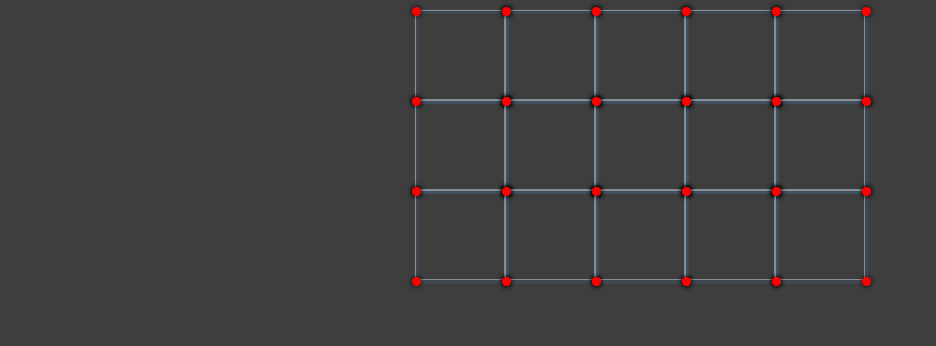
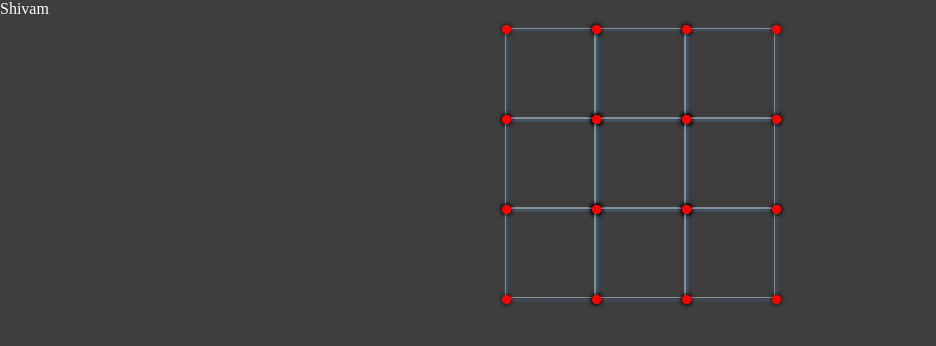
Before and after one commit to EyeZen/PropertyHadap, a React (Vite) app: page / in a window 1280 px wide. Shown: the top 346 px of the page, without its empty margins (0-936 px from the left). Built offline with nearby package versions, Linux system fonts and the light colour scheme.

Commit message:
Game rules added

```diff
--- /dev/null
+++ b/src/App.jsx
@@ -0,0 +1,32 @@
+import React, { useState } from 'react'
+import GameBoard from './components/GameBoard/GameBoard'
+
+function App() {
+    const [players, setPlayers] = useState([
+        {
+            alias: "Shivam"
+        },
+        {
+            alias: "Raanu"
+        }
+    ]);
+
+    const nextTurnProvider = (prevTurn, tileState) => {
+        if(tileState.acquired) {
+            return prevTurn;
+        }
+        return (prevTurn + 1) % players.length;
+    }
+
+    return (
+        <div className="container">
+            <div></div>
+            <GameBoard rows={3} columns={3}
+                playersState={players}
+                nextTurn={nextTurnProvider}
+            />
+        </div>
+    )
+}
+
+export default App
--- a/src/components/GameBoard/GameBoard.jsx
+++ b/src/components/GameBoard/GameBoard.jsx
@@ -13,54 +13,90 @@ import Tile, { EdgeType } from '../Tile/Tile.jsx';
 //   ]
 // ];
 
-function GameBoard({ rows=3, columns=5 }) {
+// const players = [
+//   {
+//     alias: "",
+//   }
+// ];
+
+// TODO: move rows, columns and tilemap into boardState
+function GameBoard({ rows, columns, playersState, boardState, onBoardStateChange }) {
   const [tilemap, setTilemap] = useState([]);
+  const [turn, setTurn] = useState(0);
+  const [gameOver, setGameOver] = useState(false);
+  const [players, setPlayers] = useState(playersState);
 
-  const updatedTileSelected = (tilePosition, edgeType) => {
+  if(!players || players.length <= 1) return <p>Game cannot be played with a single player!</p>
+
+  const updateTileSelected = (tilePosition, edgeType) => {
     setTilemap((_tilemap) => {
       const updatedTilemap = [ ..._tilemap ];
       const tile = updatedTilemap[tilePosition.row][tilePosition.col];
       tile.selected.add(edgeType);
       if(tile.selected.size === 4) {
         tile.acquired = true;
+        tile.acquiredBy = players[turn];
       }
       updatedTilemap[tilePosition.row][tilePosition.col] = tile;
 
-      console.log(`Selected Edge: ${edgeType}, position: ${JSON.stringify(tilePosition)}`);
       return updatedTilemap;
     });
   };
 
+  const checkTileAcquired = (tile, selectedEdge) => {
+    return (
+      tile.selected.size === 4 ||
+      (
+        tile.selected.size === 3 &&
+        !tile.selected.has(selectedEdge.type)
+      )
+    );
+  };
+
   const edgeSelectHandler = (tile, selectedEdge) => {
+
     if(!tile.selected.has(selectedEdge.type)) {
-      updatedTileSelected(tile.position, selectedEdge.type);
+      updateTileSelected(tile.position, selectedEdge.type);
 
+      // update neighbour-tile's common edge
       switch(selectedEdge.type) {
         case EdgeType.LEFT:
           if(tile.neighbors.left) {
-            updatedTileSelected(tile.neighbors.left.position, EdgeType.RIGHT);
+            updateTileSelected(tile.neighbors.left.position, EdgeType.RIGHT);
           }
           break;
         case EdgeType.TOP:
           if(tile.neighbors.top) {
-            updatedTileSelected(tile.neighbors.top.position, EdgeType.BOTTOM);
+            updateTileSelected(tile.neighbors.top.position, EdgeType.BOTTOM);
           }
           break;
         case EdgeType.RIGHT:
           if(tile.neighbors.right) {
-            updatedTileSelected(tile.neighbors.right.position, EdgeType.LEFT);
+            updateTileSelected(tile.neighbors.right.position, EdgeType.LEFT);
           }
           break;
         case EdgeType.BOTTOM:
           if(tile.neighbors.bottom) {
-            updatedTileSelected(tile.neighbors.bottom.position, EdgeType.TOP);
+            updateTileSelected(tile.neighbors.bottom.position, EdgeType.TOP);
           }
           break;
       }
+
+      onBoardStateChange?.call(tilemap, { ...tile.position, selected: selectedEdge.type});
+      setTurn(_turn => {
+        if(checkTileAcquired(tile, selectedEdge)) {
+          return _turn;
+        }
+        return ((_turn + 1) % players.length);
+      });
     }
   };
 
+  // initialize tilemap
   useEffect(() => {
+    if(boardState) {
+      setTilemap(boardState);
+    } else {
       const _tilemap = [];
       for(let rowCounter = 0; rowCounter < rows; rowCounter++) {
         const boardRow = [];
@@ -69,8 +105,8 @@ function GameBoard({ rows=3, columns=5 }) {
             position: { row: rowCounter, col: tileCounter },
             selected: new Set(),
             acquired: false,
+            acquiredBy: null,
             neighbors: {},
-          node: null
           };
           tile.neighbors.top = rowCounter > 0 ? _tilemap[rowCounter - 1][tileCounter] : null;
           tile.neighbors.left = tileCounter > 0 ? boardRow[tileCounter - 1] : null;
@@ -84,26 +120,55 @@ function GameBoard({ rows=3, columns=5 }) {
         _tilemap.push(boardRow);
       }
       setTilemap(_tilemap);
+    }
 
-    return () => setTilemap([]);
+    return () => {
+      if(boardState) {
+        setTilemap(boardState);
+      } else {
+        setTilemap([]);
+      }
+    }
   }, []);
 
+  // check game-over
+  // update player-points
+  useEffect(() => {
+    if(gameOver) return;
+    const totalTilesCount = tilemap.flatMap(tilesRow => tilesRow).length;
+    const acquiredTilesCount = tilemap.flatMap(tilesRow => tilesRow.filter(tile => tile.acquired)).length;
+
+    if(acquiredTilesCount === totalTilesCount) {
+      setGameOver(true);
+    }
+
+    setPlayers(_players => _players.map(player => ({
+      ...player,
+      acquiredCount: tilemap.flatMap(boardRow => boardRow.filter(tile => tile.acquired && tile.acquiredBy === player.alias)).length
+    })));
+
+    return () => setGameOver(false);
+  }, [tilemap]);
+
   return (
+    <div>
+      {gameOver && <span>Game Over</span>}
+      <span>{players[turn].alias}</span>
       <div className='game-board'>
         {
           tilemap.map((boardRow, rowIndex) =>
             <div key={rowIndex} className="board-row">
-            {boardRow.map((tile, tileIndex) => {
-              tile.node = <Tile key={`${rowIndex}${tileIndex}`}
-                ownerName={`${rowIndex}${tileIndex}`}
+              {boardRow.map((tile, tileIndex) =>
+              <Tile key={`${rowIndex}${tileIndex}`}
+                  ownerName={tile.acquiredBy?.alias}
                   acquired={tile.acquired}
                   selected={tile.selected}
                   onEdgeSelect={(selectedEdge) => edgeSelectHandler(tile, selectedEdge)}
-              />
-              return tile.node;
-            })}
+                  disabled={gameOver}
+              />)}
             </div>)
         }
+      </div>
     </div>
   )
 }
--- a/src/components/Tile/Tile.css
+++ b/src/components/Tile/Tile.css
@@ -15,7 +15,7 @@
     border-radius: 10px;
     background-color: red;
     box-shadow: 0 0 5px black;
-    transition: all 200ms ease-in-out;
+    transition: all 100ms ease-in-out;
 
     &:hover {
         transform: scale(1.5);
@@ -33,7 +33,7 @@
     opacity: 0.1;
     border-radius: 10px;
     transform: scale(0.9);
-    transition: all 200ms ease-in-out;
+    transition: all 100ms ease-in-out;
 
     &:hover {
         /* transform: scale(1.5); */
--- a/src/components/Tile/Tile.jsx
+++ b/src/components/Tile/Tile.jsx
@@ -13,7 +13,7 @@ export const EdgeType = {
   BOTTOM: "BOTTOM",
 }
 
-function Tile({ ownerName='', acquired=false, selected=null, size=90, onEdgeSelect }) {
+function Tile({ ownerName='', acquired=false, acquiredBackground='none', selected=null, size=90, onEdgeSelect, disabled }) {
   const tileRef = useRef();
   const [tileDots, setTileDots] = useState([]);
   const [tileEdges, setTileEdges] = useState([]);
@@ -42,19 +42,27 @@ function Tile({ ownerName='', acquired=false, selected=null, size=90, onEdgeSele
   }, [tileRef]);
 
   return (
-    <div ref={tileRef} className='tile' style={{ width: size }}>
-      { tileDots.map(({x, y}, index) => <Dot x={x} y={y} parentSize={size} key={index} />) }
-      { tileEdges.map((edge, index) =>
+    <div ref={tileRef} className='tile' style={{ width: size, background: acquired ? acquiredBackground : undefined }}>
+      {
+        tileDots.map(({x, y}, index) =>
+        <Dot key={index}
+          x={x} y={y}
+          parentSize={size}
+        />)
+      }
+      {
+        tileEdges.map((edge, index) =>
         <Edge key={index}
           x={edge.x} y={edge.y}
           orientation={edge.orientation}
           parentSize={size}
           selected={selected.has(edge.type)}
-          onSelect={() => onEdgeSelect(edge)}
-        />)}
-        {
-          acquired && <span>{ownerName}</span>
-        }
+          onSelect={() => !disabled && onEdgeSelect(edge)}
+        />)
+      }
+      {
+        acquired && <span>{ownerName}</span>
+      }
     </div>
   )
 }
--- a/src/main.jsx
+++ b/src/main.jsx
@@ -1,10 +1,10 @@
 import "./index.css";
 import React from 'react'
 import ReactDOM from 'react-dom/client'
-import GameBoard from './components/GameBoard/GameBoard'
+import App from "./App";
 
 ReactDOM.createRoot(document.getElementById('root')).render(
   <React.StrictMode>
-    <GameBoard />
+    <App />
   </React.StrictMode>,
 )
```
Lines whose indentation alone changed are shown as unchanged.
